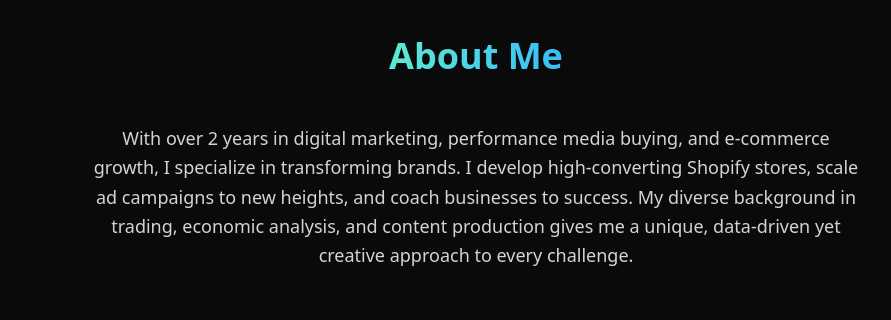
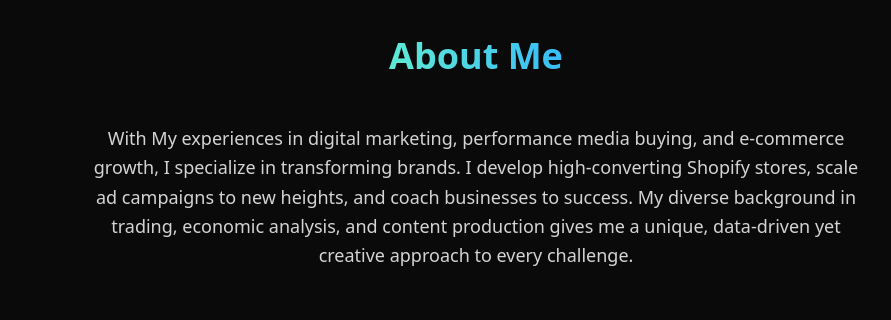
Before and after one commit to AbdullahRashid99/Abdullah-Rashid-Portfolio-V.1, a React (Vite) app: page / in a window 1280 px wide. Shown: the part 1220-1540 px from the top of the page, without its empty margins (164-1055 px from the left). Built offline with nearby package versions, Linux system fonts and the light colour scheme.

Commit message:
Update Portfolio-Enhanced.jsx

```diff
--- a/src/Portfolio-Enhanced.jsx
+++ b/src/Portfolio-Enhanced.jsx
@@ -343,7 +343,7 @@ export default function Portfolio() {
         {/* About Me Section */}
         <SectionWrapper ref={sectionRefs.about} id="about" title="About Me">
           <p className="text-lg text-center leading-relaxed text-neutral-300 max-w-3xl mx-auto">
-            With over 2 years in digital marketing, performance media buying, and e-commerce growth,
+            With My experiences in digital marketing, performance media buying, and e-commerce growth,
             I specialize in transforming brands. I develop high-converting Shopify stores, scale ad campaigns to new heights, and coach businesses to success. My diverse background in trading, economic analysis, and content production gives me a unique, data-driven yet creative approach to every challenge.
           </p>
         </SectionWrapper>
```
